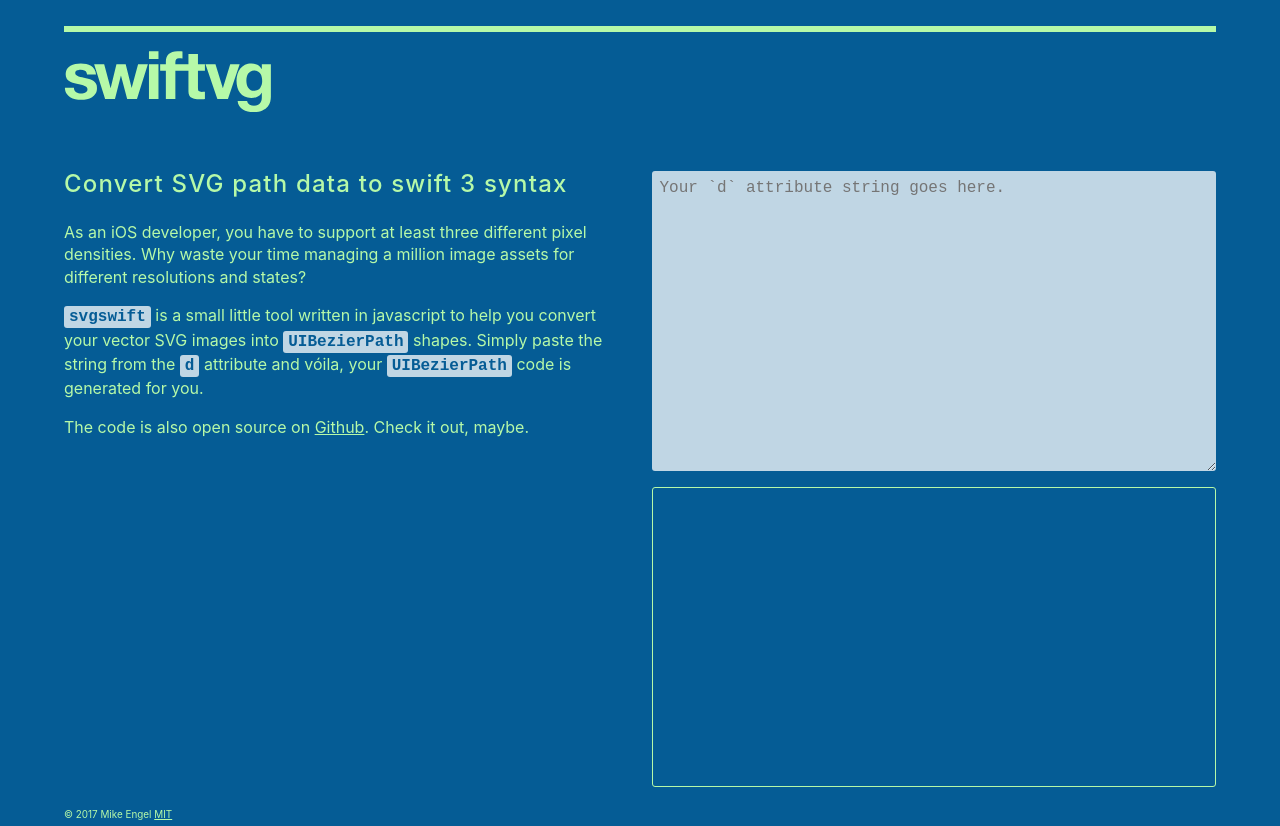
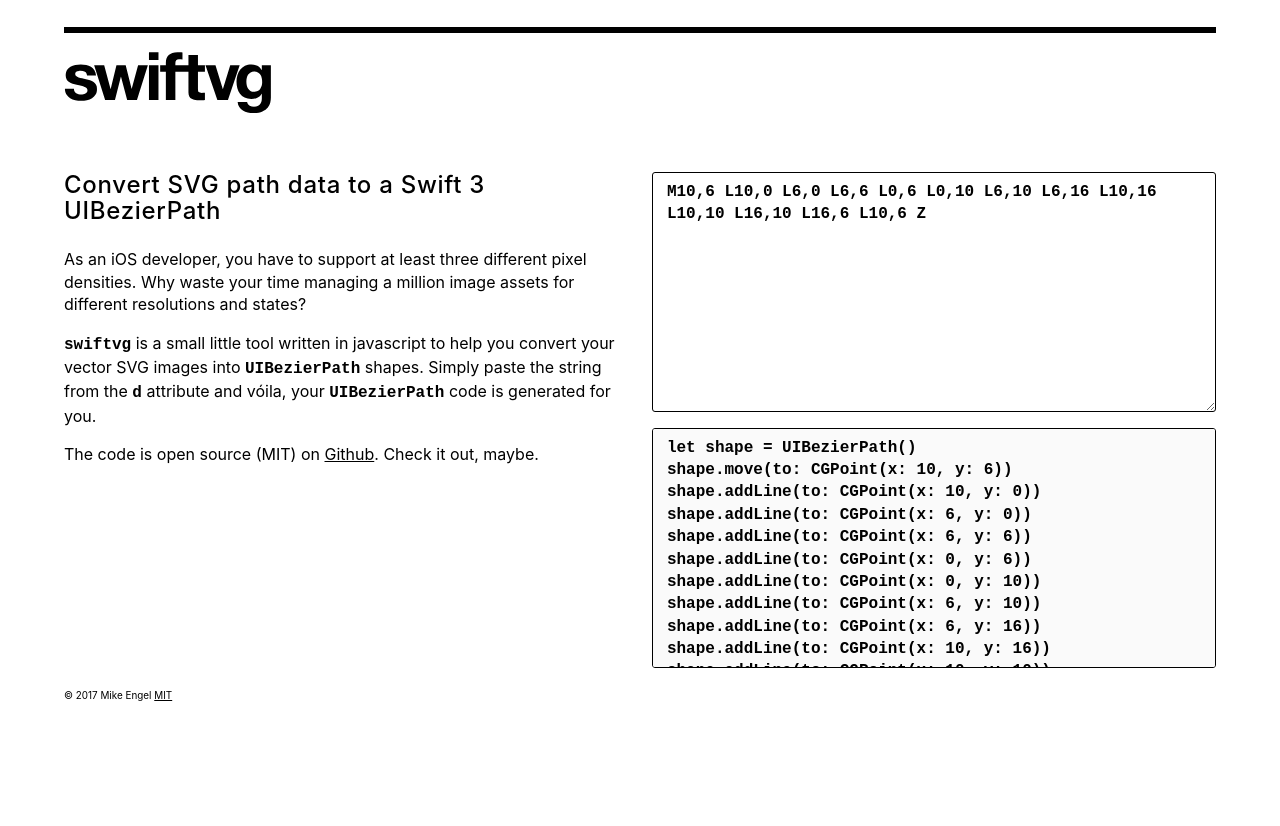
Before and after one commit to mike-engel/swiftvg, a website: page index.html in a window 1280 px wide. After the commit the page ends 800 px from the top, so only its background shows below. Drawn offline with Linux system fonts and the light colour scheme.

Commit message:
Final updates before launch!

```diff
--- a/bin/cmd.js
+++ b/bin/cmd.js
@@ -4,7 +4,7 @@
 const parser = require('../index')
 
 if (process.argv.length > 3) {
-  console.error('You passed too many arguments to svgswift!')
+  console.error('You passed too many arguments to swiftvg!')
   console.error('Make sure your SVG path is quoted.')
 
   process.exit(1)
--- a/index.html
+++ b/index.html
@@ -2,8 +2,8 @@
 <html lang="en">
 <head>
   <meta charset="utf-8">
-  <meta name="description" content="svgswift — Convert SVG path data to swift 3 syntax">
-  <title>swiftvg &ndash; Convert SVG path data to swift 3</title>
+  <meta name="description" content="swiftvg — Convert SVG path data to swift 3 syntax">
+  <title>swiftvg &ndash; Convert SVG path data to a Swift 3 UIBezierPath</title>
 
   <style>
     * { box-sizing: border-box; }
@@ -17,11 +17,12 @@
     }
 
     body {
-      background-color: #055c95;
-      color: #b6f9a8;
+      background-color: #FFF;
+      color: #000;
       font-family: -apple-system, BlinkMacSystemFont, Segoe UI, Roboto, Oxygen, Ubuntu, Cantarell, Fira Sans, Droid Sans, Helvetica Neue, sans-serif;
       font-size: 16px;
       line-height: 1.4;
+      padding-top: 1px;
     }
 
     main {
@@ -30,15 +31,12 @@
     }
 
     code {
-      background-color: #C0D6E4;
       border-radius: 3px;
-      color: #055c95;
       font-weight: 600;
-      padding: 2px 5px;
     }
 
     a {
-      color: #b6f9a8;
+      color: #000;
     }
 
     p {
@@ -52,14 +50,14 @@
 
     a:hover,
     a:active {
-      color: #b6f9a8;
+      color: #000;
     }
 
     .h1,
     .h2,
     .h3 {
       line-height: 1.1;
-      letter-spacing: 0.05em;
+      letter-spacing: 0.03em;
       margin: 0 0 1em; 0;
     }
 
@@ -69,7 +67,7 @@
     }
 
     .h1 {
-      border-top: 6px solid #b6f9a8;
+      border-top: 6px solid #000;
       font-size: 3rem;
       padding: 0.4em 0 0 0;
     }
@@ -93,7 +91,7 @@
     }
 
     svg {
-      fill: #b6f9a8;
+      fill: #000;
     }
 
     .io {
@@ -102,24 +100,22 @@
 
     .input,
     .output {
-      border: none;
+      border: 1px solid #000;
       border-radius: 3px;
-      color: #055c95;
+      color: #000;
       display: block;
       font-family: monospace;
       font-size: 1rem;
+      font-weight: 600;
       height: 50vh;
+      line-height: 1.4;
       max-height: 300px;
-      padding: 0.5em;
+      padding: 0.5em 0.9em;;
       width: 100%;
     }
 
-    .input {
-      background-color: #C0D6E4;
-    }
-
     .output {
-      border: 1px solid #b6f9a8;
+      background-color: #FAFAFA;
       overflow: scroll;
       white-space: pre;
     }
@@ -140,6 +136,11 @@
       .text {
         margin-right: 19px;
       }
+
+      .input,
+      .output {
+        height: 30vh;
+      }
     }
   </style>
 </head>
@@ -151,18 +152,32 @@
       </svg>
     </h1>
     <section class="text">
-      <h2 class="h3">Convert SVG path data to swift 3 syntax</h2>
+      <h2 class="h3">Convert SVG path data to a Swift 3 UIBezierPath</h2>
       <p>As an iOS developer, you have to support at least three different pixel densities. Why waste your time managing a million image assets for different resolutions and states?</p>
-      <p><code>svgswift</code> is a small little tool written in javascript to help you convert your vector SVG images into <code>UIBezierPath</code> shapes. Simply paste the string from the <code>d</code> attribute and vóila, your <code>UIBezierPath</code> code is generated for you.</p>
-      <p>The code is also open source on <a href="https://github.com/mike-engel/swiftvg">Github</a>. Check it out, maybe.
+      <p><code>swiftvg</code> is a small little tool written in javascript to help you convert your vector SVG images into <code>UIBezierPath</code> shapes. Simply paste the string from the <code>d</code> attribute and vóila, your <code>UIBezierPath</code> code is generated for you.</p>
+      <p>The code is open source (MIT) on <a href="https://github.com/mike-engel/swiftvg">Github</a>. Check it out, maybe.
     </section>
     <section class="io">
-      <textarea class="input" data-hook="input" placeholder="Your `d` attribute string goes here."></textarea>
-      <pre class="output" data-hook="output">&nbsp;</pre>
+      <textarea class="input" data-hook="input" placeholder="Your `d` attribute string goes here.">M10,6 L10,0 L6,0 L6,6 L0,6 L0,10 L6,10 L6,16 L10,16 L10,10 L16,10 L16,6 L10,6 Z</textarea>
+      <pre class="output" data-hook="output">let shape = UIBezierPath()
+shape.move(to: CGPoint(x: 10, y: 6))
+shape.addLine(to: CGPoint(x: 10, y: 0))
+shape.addLine(to: CGPoint(x: 6, y: 0))
+shape.addLine(to: CGPoint(x: 6, y: 6))
+shape.addLine(to: CGPoint(x: 0, y: 6))
+shape.addLine(to: CGPoint(x: 0, y: 10))
+shape.addLine(to: CGPoint(x: 6, y: 10))
+shape.addLine(to: CGPoint(x: 6, y: 16))
+shape.addLine(to: CGPoint(x: 10, y: 16))
+shape.addLine(to: CGPoint(x: 10, y: 10))
+shape.addLine(to: CGPoint(x: 16, y: 10))
+shape.addLine(to: CGPoint(x: 16, y: 6))
+shape.addLine(to: CGPoint(x: 10, y: 6))
+shape.close()</pre>
     </section>
     <footer>
       <span>&copy; 2017 Mike Engel</span>
-      <span><a href="https://github.com/mike-engel/svgswift/tree/master/LICENSE.md" target="_blank">MIT</a></span>
+      <span><a href="https://github.com/mike-engel/swiftvg/tree/master/LICENSE.md" target="_blank">MIT</a></span>
     </footer>
   </main>
   <script src="site/bundle.js"></script>
--- a/index.js
+++ b/index.js
@@ -190,7 +190,7 @@
   return a.map(processPathData)
 }
 
-// svgToSwift :: String -> Array String
+// swiftvg :: String -> Array String
 module.exports = (pathData) => {
   return pipe(parse, convertPoints, prepend(beginShape()))(pathData)
 }
--- a/package.json
+++ b/package.json
@@ -8,8 +8,8 @@
     "node": ">= 4.0.0"
   },
   "scripts": {
-    "build:browser": "browserify index.js -s svgToSwift | uglifyjs -c > bundle.js ",
-    "build:site": "browserify site/main.js -s svgToSwift | uglifyjs -c > site/bundle.js ",
+    "build:browser": "browserify index.js -s swiftvg | uglifyjs -c > bundle.js ",
+    "build:site": "browserify site/main.js -s swiftvg | uglifyjs -c > site/bundle.js ",
     "test": "npm run test:coverage && npm run test:lint",
     "test:coverage": "nyc npm run test:unit",
     "test:lint": "standard",
--- a/test.js
+++ b/test.js
@@ -30,7 +30,7 @@
 const SET_ABSOLUTE = swiftvg.SET_ABSOLUTE
 const SET_RELATIVE = swiftvg.SET_RELATIVE
 
-describe('svgswift state functions', () => {
+describe('swiftvg state functions', () => {
   it('should return the state with no matching action', () => {
     const newState = reducer(initialState, '', {})
 
@@ -88,7 +88,7 @@
   })
 })
 
-describe('svgswift helper functions', () => {
+describe('swiftvg helper functions', () => {
   it('should round large numbers', () => {
     expect(roundFloat('-9.84503095e-15')).to.equal(0)
     expect(roundFloat('0.80')).to.equal(0.8)
```
Also changed, not shown: site/main.js (+8 -2 lines), README.md, bundle.js, site/bundle.js.
